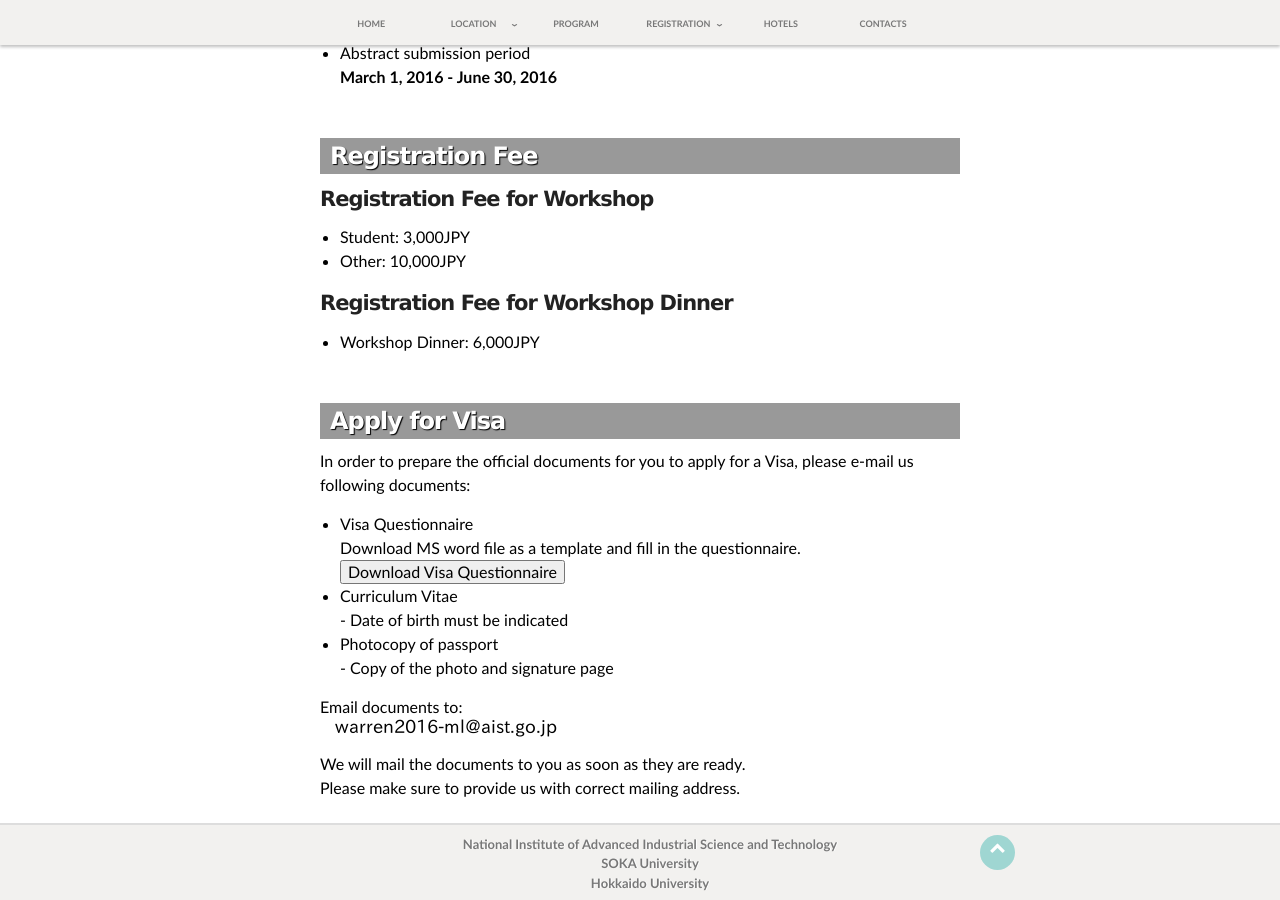
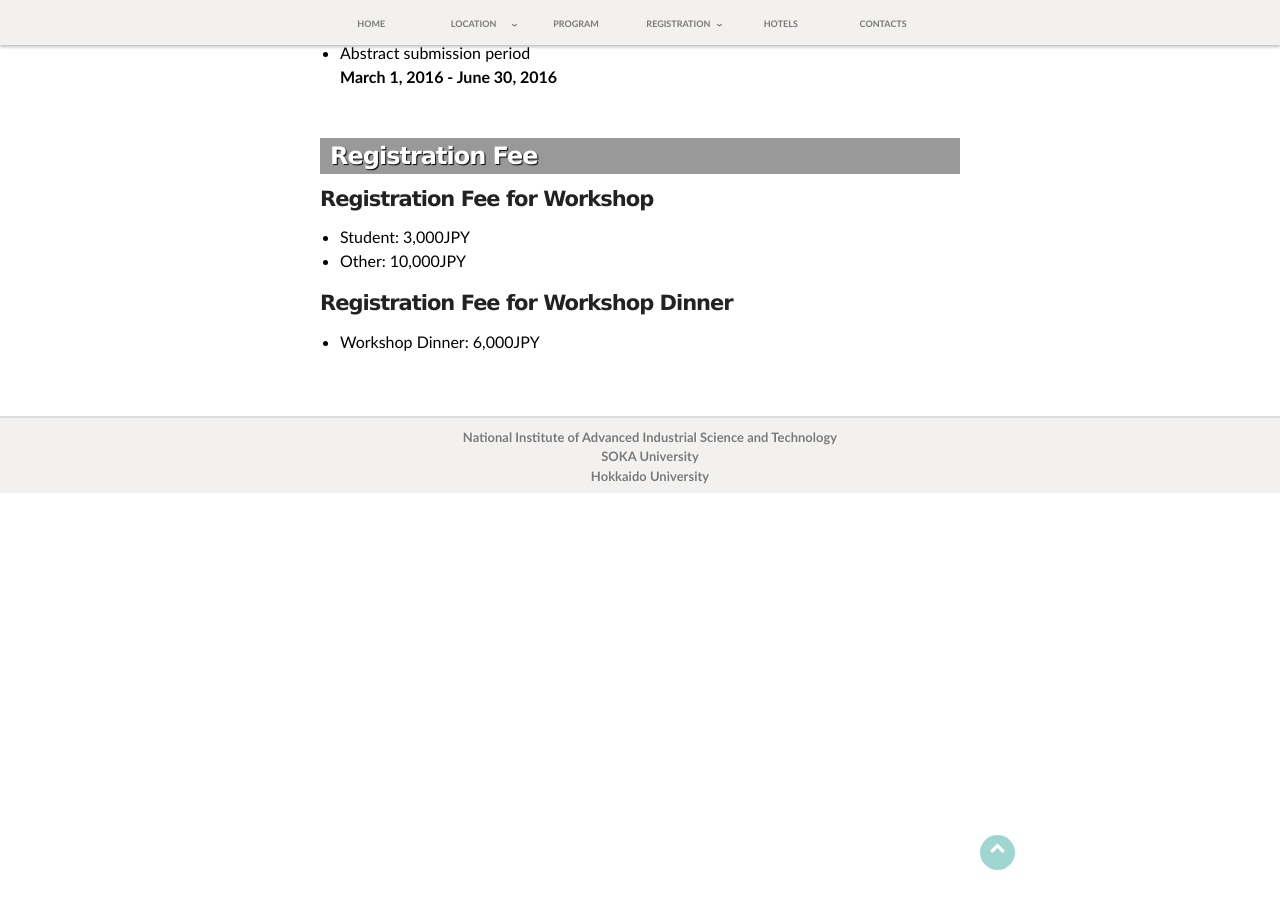
Before and after one commit to yamazakiM/test_warren2016, a Jekyll site: the page built from registration/index.md, in a window 1280 px wide and 900 px high, scrolled down 812 px. Built offline with Jekyll 4.4.1, drawn with Linux system fonts in a browser that asks for light colours; nearby versions of some CDN libraries; library files that are not in the unit come from our copies; after the commit the page ends 1305 px from its top, so only the background shows below that.

Commit message:
Update index.md

```diff
--- a/registration/index.md
+++ b/registration/index.md
@@ -6,7 +6,6 @@ layout: default
 <div id="main_content_wrap" class="outer">
   <section id="main_content" class="inner">
   <h3>Registration and Abstract</h3>
-  <hr>
  <div class="register">
   <h4 class="registration">Registration</h4>
   <ul>
@@ -62,7 +61,7 @@ layout: default
   </ul>
 </div>
 <br>
-<div class="visa">
+<!--<div class="visa">
  <h3>Apply for Visa</h3>
   <p>In order to prepare the official documents for you to apply for a Visa, please e-mail us following documents:</p>
   <ul>
@@ -77,7 +76,7 @@ layout: default
   <p>Email documents to: <img class="abstract" alt="warrenworkshop_email.png" src="../images/warrenworkshop_email.png" border="0"></p>
   <p>We will mail the documents to you as soon as they are ready.<br>
 Please make sure to provide us with correct mailing address. </p>
-</div>
+</div>-->
 
 
   </section>
```
